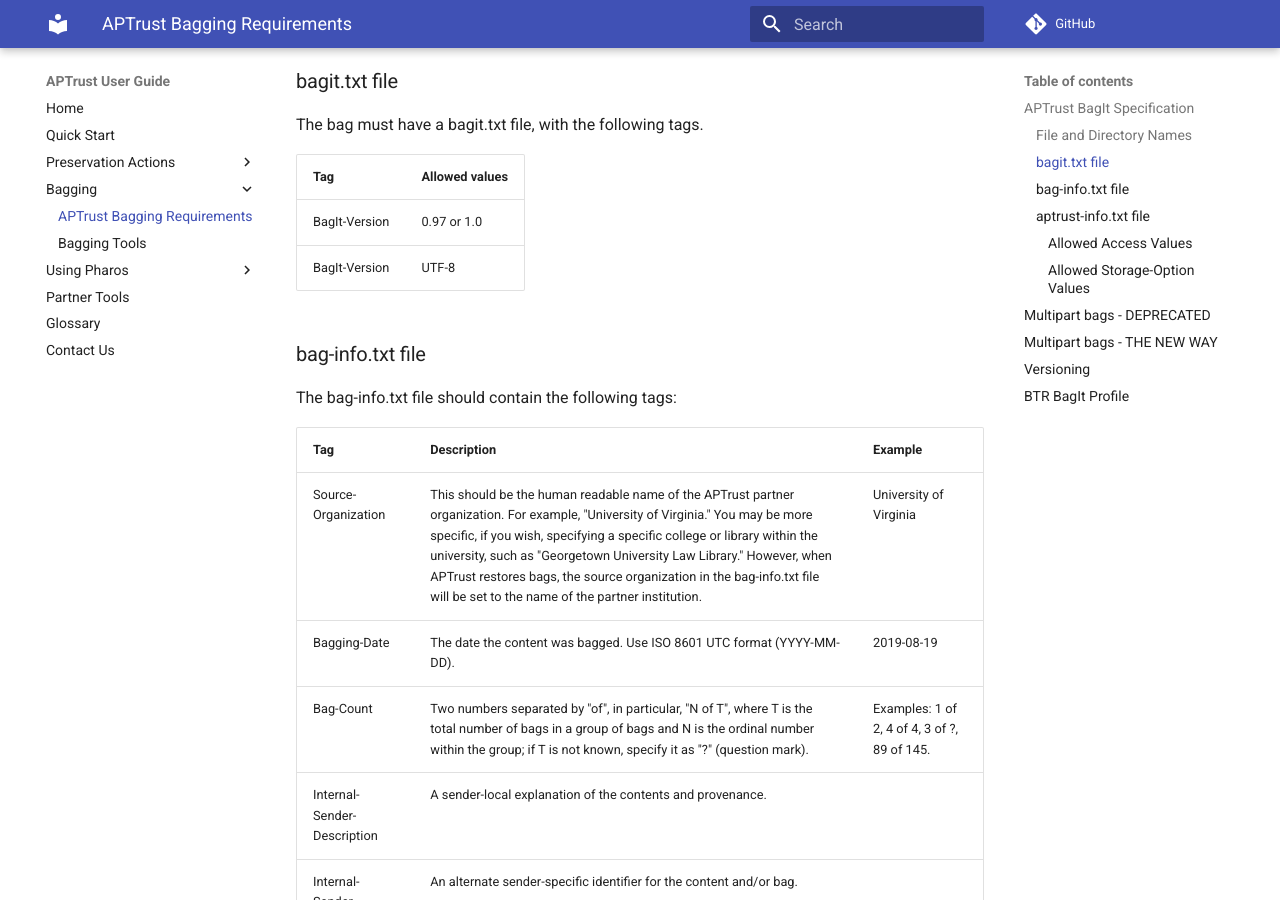
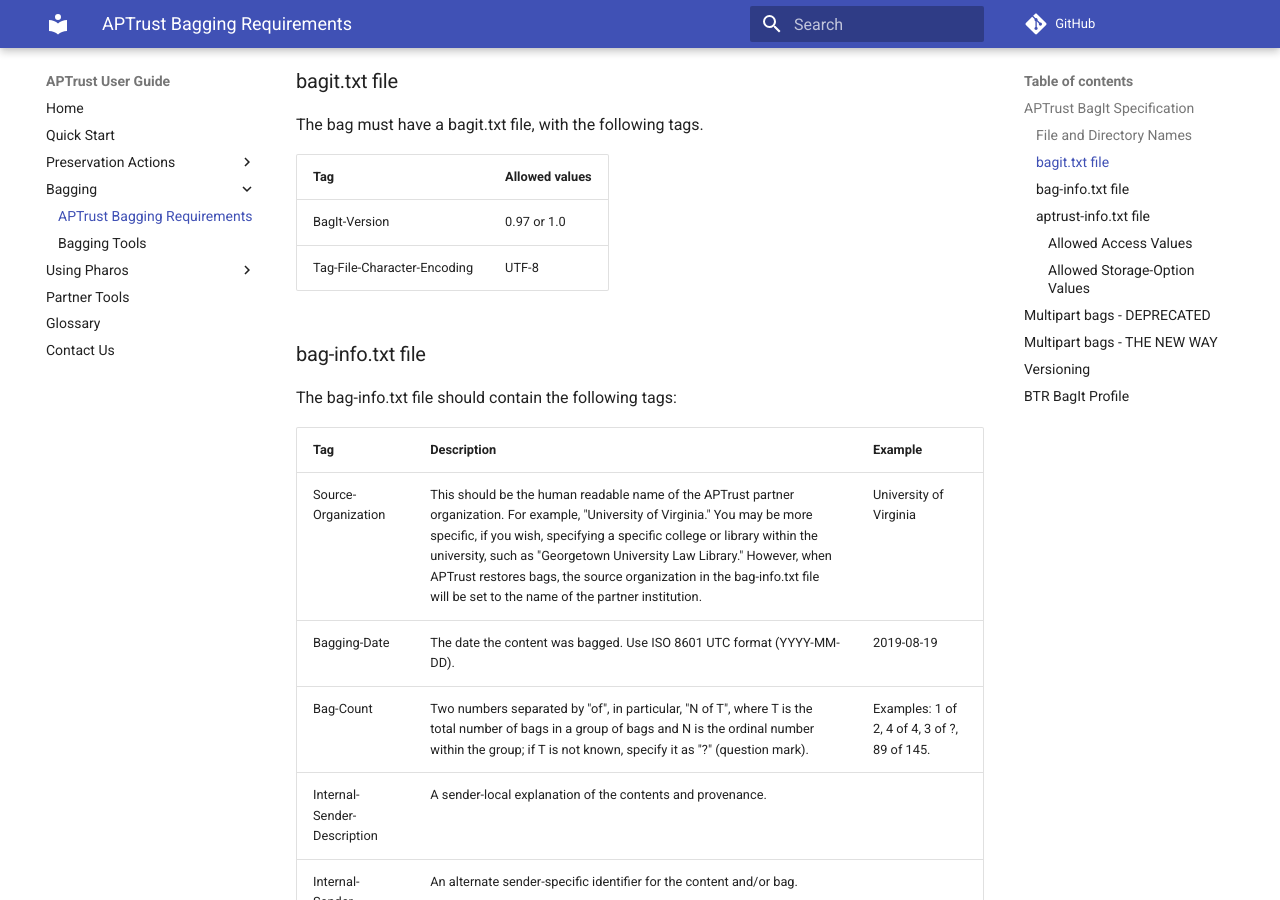
Before and after one commit to APTrust/userguide, an MkDocs documentation site: the page built from docs/bagging/index.md, in a window 1280 px wide and 900 px high, scrolled down 1530 px. Built offline with MkDocs 1.6.1 and Material for MkDocs 9.7.7, drawn with Linux system fonts in a browser that asks for light colours; comment, search, counter and statistics services are not loaded.

Commit message:
Fix bagit.txt tag
According to the [BagIt 1.0 standard](https://datatracker.ietf.org/doc/html/rfc8493), the encoding tag name should be `Tag-File-Character-Encoding`.

```diff
--- a/docs/bagging/index.md
+++ b/docs/bagging/index.md
@@ -61,7 +61,7 @@
 Tag | Allowed values
 ----|----
 BagIt-Version | 0.97 or 1.0
-BagIt-Version | UTF-8
+Tag-File-Character-Encoding | UTF-8
 
 ### bag-info.txt file
 
```
